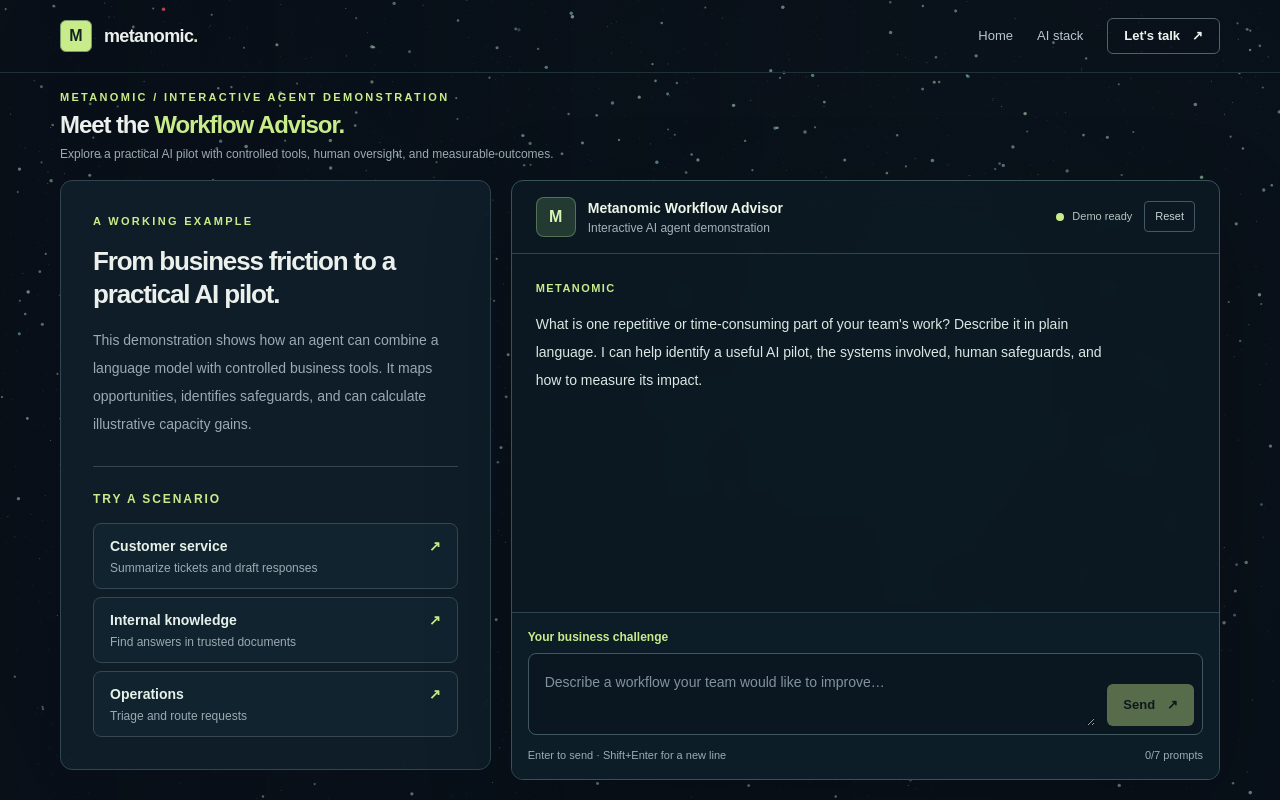
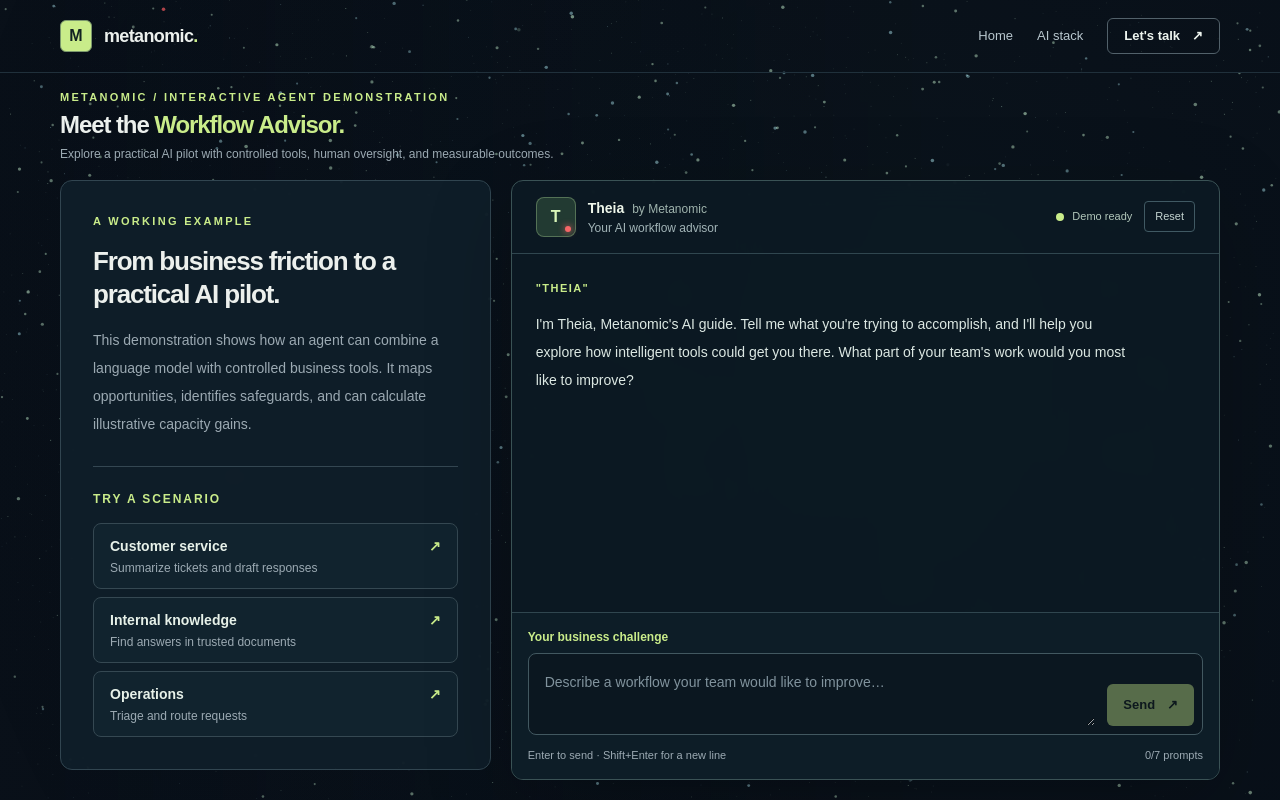
Before and after one commit to geisera/metanomic, a Next.js app: page /demo in a window 1280 px wide. Built offline with nearby package versions, Linux system fonts and the light colour scheme.

Commit message:
Introduce Theia as Metanomic's AI guide

```diff
--- a/src/app/demo/AgentExperience.tsx
+++ b/src/app/demo/AgentExperience.tsx
@@ -13,7 +13,7 @@ type ChatItem = {
   activities?: Activity[];
 };
 
-const intro = "What is one repetitive or time-consuming part of your team's work? Describe it in plain language. I can help identify a useful AI pilot, the systems involved, human safeguards, and how to measure its impact.";
+const intro = "I'm Theia, Metanomic's AI guide. Tell me what you're trying to accomplish, and I'll help you explore how intelligent tools could get you there. What part of your team's work would you most like to improve?";
 
 const examples = [
   {
@@ -186,10 +186,10 @@ export default function AgentExperience() {
         <div className="flex min-h-0 flex-col overflow-hidden rounded-xl border border-[#3a5255] bg-[#0c1a23]/95 shadow-[0_24px_90px_rgba(0,0,0,.20)] backdrop-blur-lg">
           <div className="flex shrink-0 flex-wrap items-center justify-between gap-3 border-b border-[#30464f] px-4 py-3 sm:px-6 sm:py-4">
             <div className="flex items-center gap-3">
-              <span className="flex h-10 w-10 items-center justify-center rounded-lg border border-[#b3db98]/35 bg-[#223a32] font-bold text-[#d9f5b8]">M</span>
+              <span aria-hidden="true" className="relative flex h-10 w-10 shrink-0 items-center justify-center rounded-lg border border-[#b3db98]/35 bg-[#223a32] font-semibold text-[#d9f5b8]">T<span className="absolute bottom-1 right-1 h-1.5 w-1.5 rounded-full bg-[#f56667] shadow-[0_0_7px_#f56667]" /></span>
               <div>
-                <h3 className="text-sm font-semibold text-[#edf5e9]">Metanomic Workflow Advisor</h3>
-                <p className="mt-0.5 text-xs text-[#a2b4b7]">Interactive AI agent demonstration</p>
+                <h3 className="text-sm font-semibold text-[#edf5e9]">Theia <span className="ml-1 text-xs font-normal text-[#9fb3ad]">by Metanomic</span></h3>
+                <p className="mt-0.5 text-xs text-[#a2b4b7]">Your AI workflow advisor</p>
               </div>
             </div>
             <div className="flex items-center gap-3">
@@ -201,13 +201,13 @@ export default function AgentExperience() {
             </div>
           </div>
 
-          <div ref={conversationRef} role="log" aria-label="Agent conversation" aria-live="polite" className="min-h-0 flex-1 space-y-6 overflow-y-auto overscroll-contain px-4 py-4 sm:px-6 sm:py-5">
+          <div ref={conversationRef} role="log" aria-label="Conversation with Theia" aria-live="polite" className="min-h-0 flex-1 space-y-6 overflow-y-auto overscroll-contain px-4 py-4 sm:px-6 sm:py-5">
             {items.map(item => (
               <div key={item.id} className={item.role === "user" ? "flex justify-end" : "flex justify-start"}>
                 <div className={item.role === "user"
                   ? "max-w-[93%] rounded-2xl rounded-tr-sm border border-[#49664e] bg-[#253f37]/85 px-4 py-3 text-sm leading-7 text-[#f0f6ef] sm:max-w-[85%]"
                   : "max-w-[97%] text-sm leading-7 text-[#dce8e3] sm:max-w-[90%]"}>
-                  {item.role === "assistant" && <p className="mb-2 text-[11px] font-semibold uppercase tracking-[.13em] text-[#c9ec8a]">{item.id === "intro" ? "Metanomic" : "Advisor"}</p>}
+                  {item.role === "assistant" && <p className="mb-2 text-[11px] font-semibold uppercase tracking-[.13em] text-[#c9ec8a]">"Theia"</p>}
                   <div className="space-y-0.5">{formattedText(item.content)}</div>
                   {item.activities && item.activities.length > 0 && (
                     <div className="mt-5 rounded-lg border border-[#385044] bg-[#112620]/75 p-3">
@@ -243,7 +243,7 @@ export default function AgentExperience() {
             )}
             {busy && <div className="flex items-center gap-3 text-sm text-[#bed0bf]" role="status">
               <span className="flex gap-1" aria-hidden="true"><span className="h-1.5 w-1.5 animate-pulse rounded-full bg-[#c9ec8a]" /><span className="h-1.5 w-1.5 animate-pulse rounded-full bg-[#c9ec8a] [animation-delay:150ms]" /><span className="h-1.5 w-1.5 animate-pulse rounded-full bg-[#c9ec8a] [animation-delay:300ms]" /></span>
-              Evaluating the workflow…
+              Theia is evaluating the workflow…
             </div>}
             {error && <div role="alert" className="rounded-lg border border-red-300/25 bg-red-950/30 px-4 py-3 text-xs leading-6 text-[#f3c9c9]">{error}</div>}
 
```
